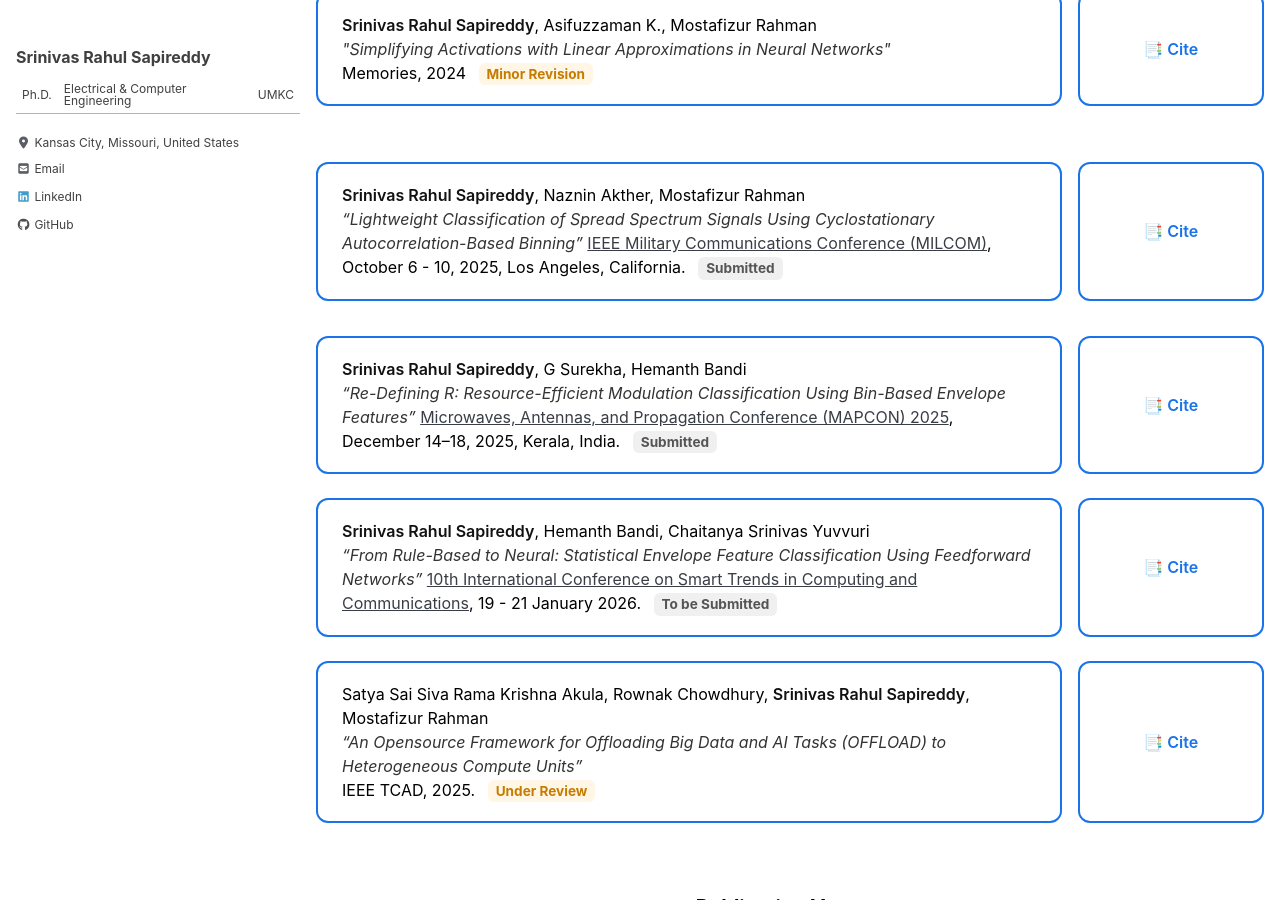
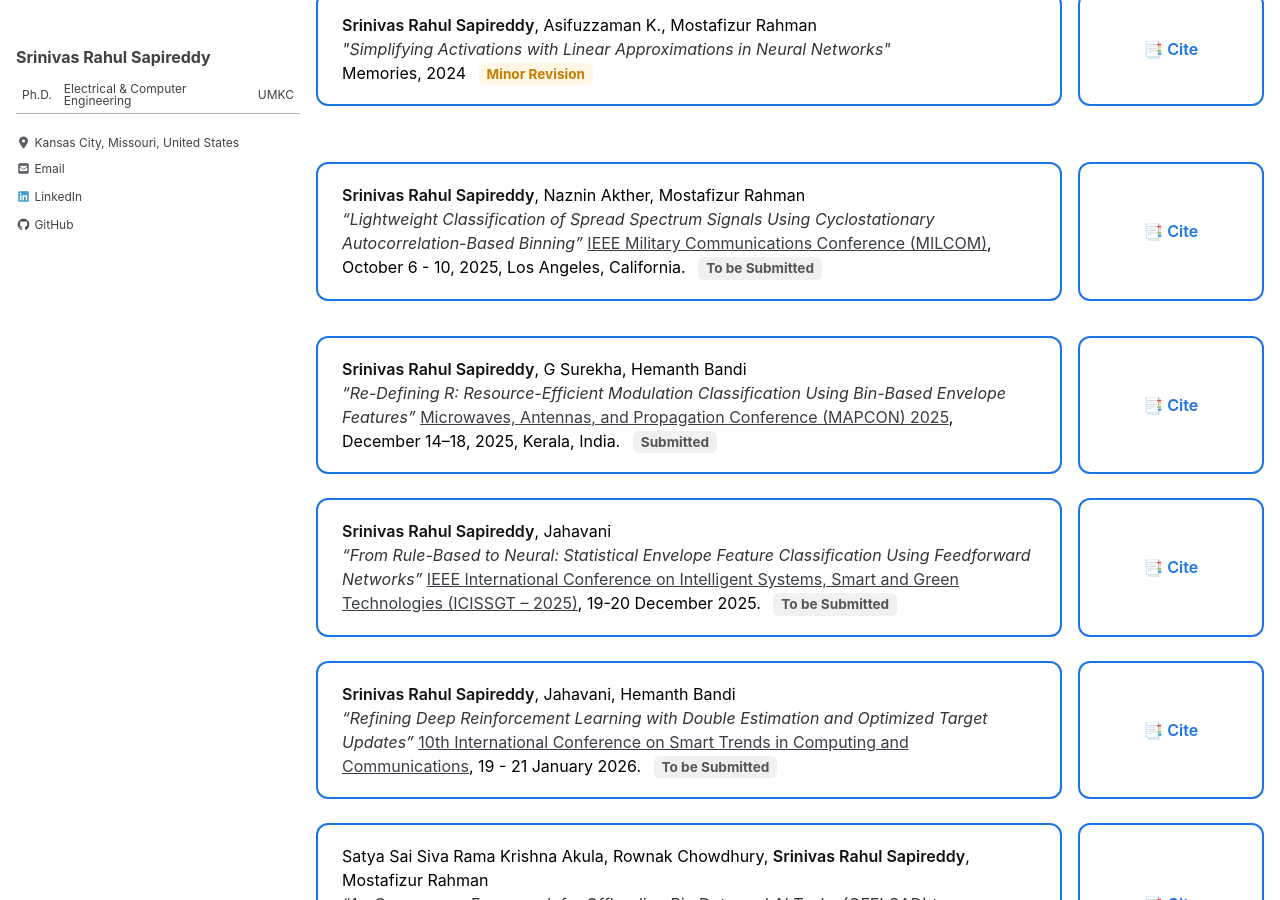
Before and after one commit to srsapireddy/srsapireddy.github.io, a Jekyll site: the page built from _pages/publications.md, in a window 1280 px wide and 900 px high, scrolled down 1845 px. Built offline with Jekyll 4.4.1, drawn with Linux system fonts in a browser that asks for light colours; cached includes are drawn as plain includes; nearby versions of some CDN libraries.

Commit message:
Update publications.md

```diff
--- a/_pages/publications.md
+++ b/_pages/publications.md
@@ -303,11 +303,11 @@ function copyCitation(id) {
         <strong>Srinivas Rahul Sapireddy</strong>, Naznin Akther, Mostafizur Rahman<br>
         <em>“Lightweight Classification of Spread Spectrum Signals Using Cyclostationary Autocorrelation-Based Binning”</em>
         <a href="https://milcom.org" target="_blank">IEEE Military Communications Conference (MILCOM)</a>, October 6 - 10, 2025, Los Angeles, California.
-        <span class="status pending">Submitted</span>
+        <span class="status pending">To be Submitted</span>
       </div>
       <div class="cite-box" onclick="copyCitation('cite1')">
         📑 Cite
-        <textarea id="cite1" class="hidden-citation">Under Review</textarea>
+        <textarea id="cite1" class="hidden-citation">To be Submitted</textarea>
       </div>
     </div>
   <div class="pub-grid">
@@ -325,8 +325,19 @@ function copyCitation(id) {
     </div>
     <div class="pub-entry">
       <div class="pub-card">
-      <strong>Srinivas Rahul Sapireddy</strong>, Hemanth Bandi, Chaitanya Srinivas Yuvvuri<br>
+      <strong>Srinivas Rahul Sapireddy</strong>, Jahavani<br>
       <em>“From Rule-Based to Neural: Statistical Envelope Feature Classification Using Feedforward Networks”</em>
+      <a href="https://www.smartcomconference.com/" target="_blank">IEEE International Conference on Intelligent Systems, Smart and Green Technologies (ICISSGT – 2025)</a>, 19-20 December 2025. <span class="status pending">To be Submitted</span>
+    </div>
+      <div class="cite-box" onclick="copyCitation('cite2')">
+        📑 Cite
+        <textarea id="cite2" class="hidden-citation">To be Submitted</textarea>
+      </div>
+    </div>
+     <div class="pub-entry">
+      <div class="pub-card">
+      <strong>Srinivas Rahul Sapireddy</strong>, Jahavani, Hemanth Bandi<br>
+      <em>“Refining Deep Reinforcement Learning with Double Estimation and Optimized Target Updates”</em>
       <a href="https://www.smartcomconference.com/" target="_blank">10th International Conference on Smart Trends in Computing and Communications</a>, 19 - 21 January 2026. <span class="status pending">To be Submitted</span>
     </div>
       <div class="cite-box" onclick="copyCitation('cite2')">
```
